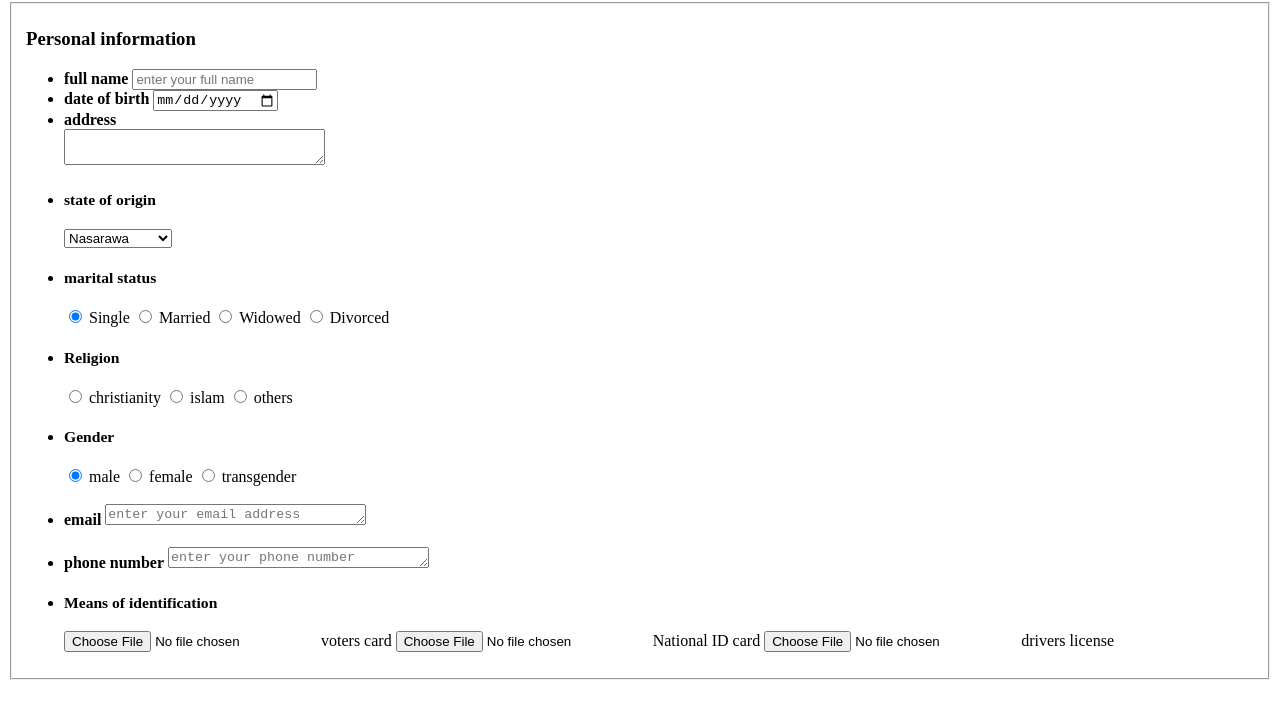
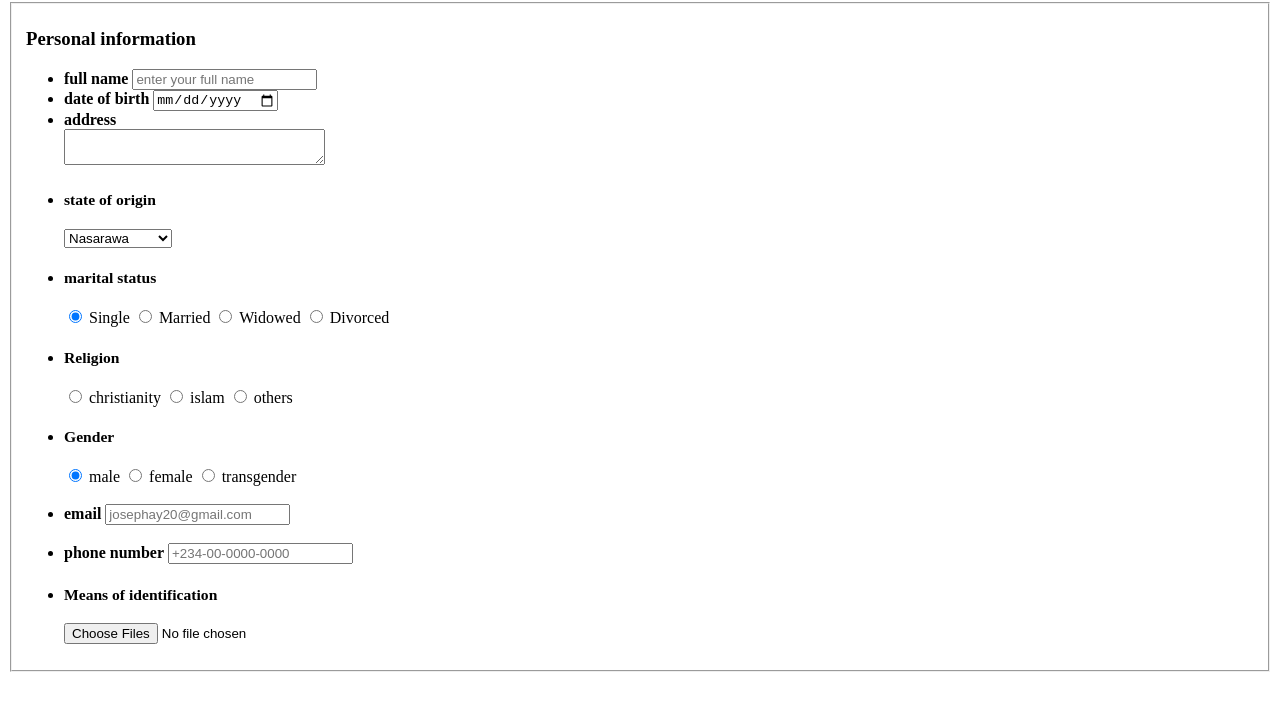
Before and after one commit to Happinn/frontendweek26b7, a plain HTML site: page accountform.html in a window 1280 px wide. Shown: the part 78-796 px from the top of the page. Drawn offline with Linux system fonts and the light colour scheme.

Commit message:
newly updated

```diff
--- a/accountform.html
+++ b/accountform.html
@@ -130,24 +130,20 @@
 <br>
         <li>
             <strong><label for="email">email</label></strong>
-            <textarea name="email" id="email" cols="30" rows="1" placeholder="enter your email address"></textarea>
+            <input type="text" name="email" id="email" placeholder="josephay20@gmail.com">
         </li>
 <br>
         <li>
             <strong><label for="phoneNumber">phone number</label></strong>
-            <textarea name="phone number" id="phone number" cols="30" rows="1" placeholder="enter your phone number"></textarea>
+            <input type="text" name="phone number" id="phone number" placeholder="+234-00-0000-0000">
         </li>
 
         <li>
             <h3><small>Means of identification</small></h3>
-            <input type="file" name="Valid ID" id="voters card">
-            <label for="voters card">voters card</label>
+            <input type="file" name="identify" id="identify" accept=".png,.doc.pdf," multiple>
 
-            <input type="file" name="Valid ID" id="National ID card">
-            <label for="National ID card">National ID card</label>
 
-            <input type="file" name="Valid ID" id="Drivers license">
-            <label for="Drivers license">drivers license</label>
+
         </li>
     </ul>
 </fieldset>
```
